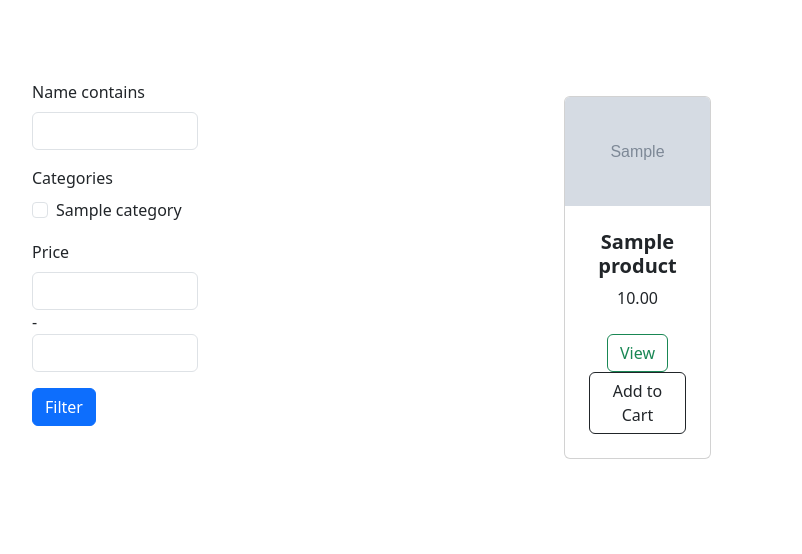
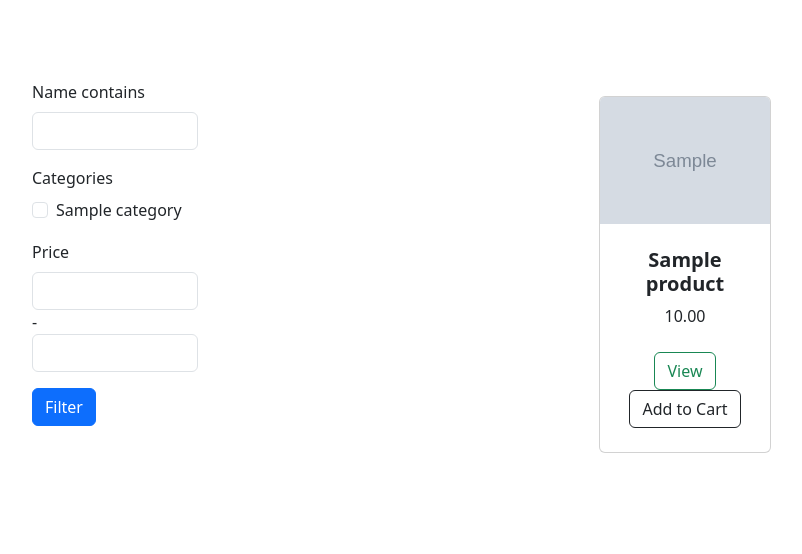
Before and after one commit to mkumm14/online-marketplace-g1, a Django app: page /products/ in a window 1280 px wide. Shown: the part 56-610 px from the top of the page, without its empty margins (50-852 px from the left). Run offline with Django 4.2, Linux system fonts and the light colour scheme; tables that the repository leaves empty hold one stand-in row (values such as "Sample post"); grey boxes marked "Sample" are stand-in pictures; some libraries are stand-ins or nearby versions.

Commit message:
minor changes to size

```diff
--- a/product/templates/product/all_products.html
+++ b/product/templates/product/all_products.html
@@ -19,7 +19,7 @@
                 </form>
             </div>
         </div>
-        <div class="col-md-9">
+        <div class="col-md-10">
             {% if products %}
                 <section class="py-5">
                     <div class="container px-4 px-lg-5 mt-5">
```
